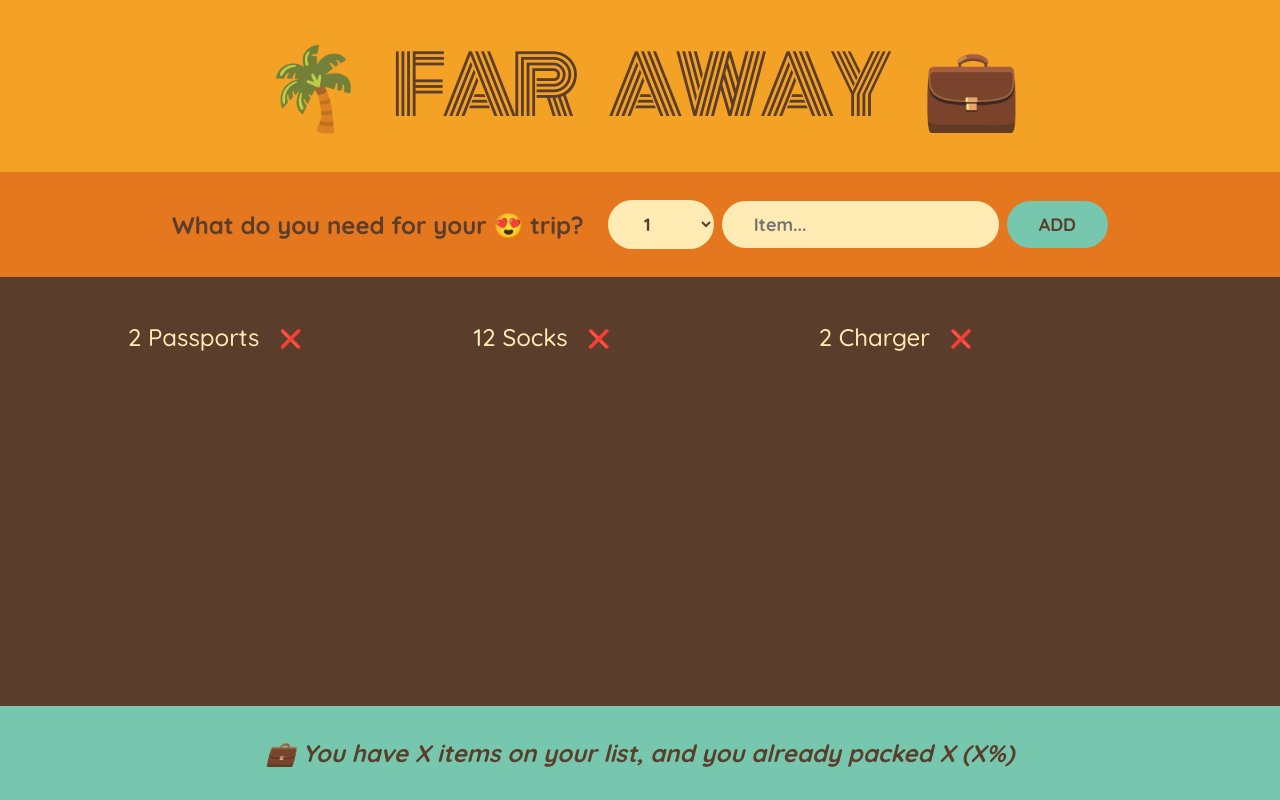
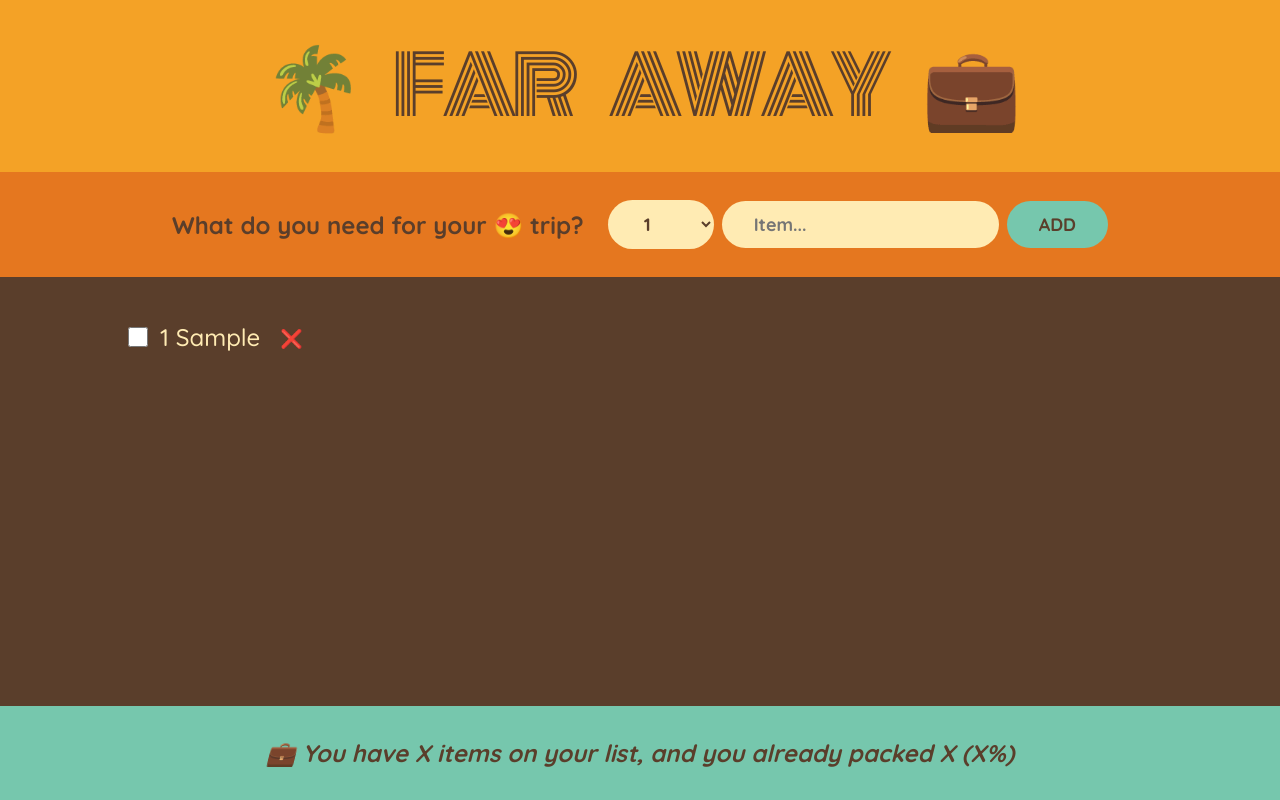
Before and after one commit to tczerno/Far-Away-App, a React (Create React App) app: page / in a window 1280 px wide. Both pictures are taken after typing "Sample" into the empty fields and a click on the button "ADD". Built offline with nearby package versions, Linux system fonts and the light colour scheme.

Commit message:
working on states

```diff
--- a/src/App.js
+++ b/src/App.js
@@ -1,17 +1,33 @@
 import { useState } from "react";
 
-const initialItems = [
-  { id: 1, description: "Passports", quantity: 2, packed: false },
-  { id: 2, description: "Socks", quantity: 12, packed: false },
-  { id: 3, description: "Charger", quantity: 2, packed: false },
-];
+// const initialItems = [
+//   { id: 1, description: "Passports", quantity: 2, packed: false },
+//   { id: 2, description: "Socks", quantity: 12, packed: false },
+//   { id: 3, description: "Charger", quantity: 2, packed: false },
+// ];
 
 export default function App() {
+  const [items, setItems] = useState([]);
+
+  function handleAddItems(item) {
+    setItems((items) => [...items, item])
+  }
+
+  function handleDeleteItem(id) {
+    setItems((items) => items.filter((item) => item.id !== id))
+  }
+
+  function handleToggleItem(id) {
+    setItems((items) =>
+      items.map((item) =>
+        item.id === id ? { ...item, packed: !item.packed } : item))
+  }
+
   return (
     <div className="app">
       <Logo />
-      <Form />
-      <PackingList />
+      <Form onAddItems={handleAddItems} />
+      <PackingList items={items} onDeleteItem={handleDeleteItem} onToggleItem={handleToggleItem} />
       <Stats />
     </div>
   );
@@ -19,15 +35,9 @@
 function Logo() {
   return <h1>🌴 Far Away 💼</h1>;
 }
-function Form() {
+function Form({ onAddItems }) {
   const [description, setDescription] = useState("");
   const [quantity, setQuantity] = useState(1);
-  const [items, setItems] = useState([]);
-
-
-  function handleAddItems(item) {
-    setItems((items) => [...items, item])
-  }
 
   function handleSubmit(e) {
     e.preventDefault();
@@ -37,7 +47,7 @@
     const newItem = { description, quantity, packed: false, id: Date.now() };
     console.log(newItem);
 
-    handleAddItems(newItem);
+    onAddItems(newItem);
     setDescription("");
     setQuantity(1);
   }
@@ -58,25 +68,26 @@
   );
 }
 
-function PackingList() {
+function PackingList({ items, onDeleteItem, onToggleItem }) {
   return (
     <div className="list">
       <ul>
-        {initialItems.map((item) => (
-          <Item item={item} key={item.id} />
+        {items.map((item) => (
+          <Item item={item} onDeleteItem={onDeleteItem} onToggleItem={onToggleItem} key={item.id} />
         ))}
       </ul>
     </div>
   );
 }
 
-function Item({ item }) {
+function Item({ item, onDeleteItem, onToggleItem }) {
   return (
     <li>
+      <input type="checkbox" value={item.checked} onChange={() => onToggleItem(item.id)} />
       <span style={item.packed ? { textDecoration: "line-through" } : {}}>
         {item.quantity} {item.description}
       </span>
-      <button>❌</button>
+      <button onClick={() => onDeleteItem(item.id)}>❌</button>
     </li>
   );
 }
```
